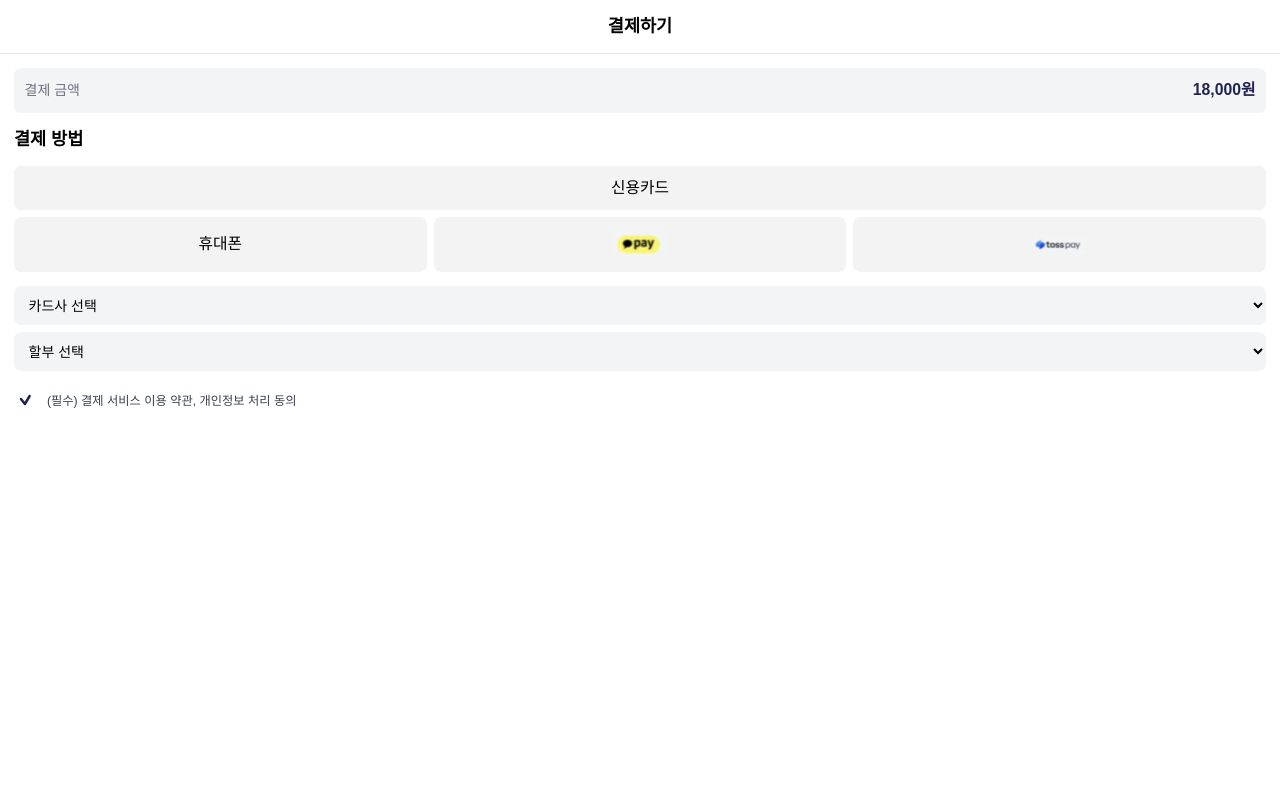
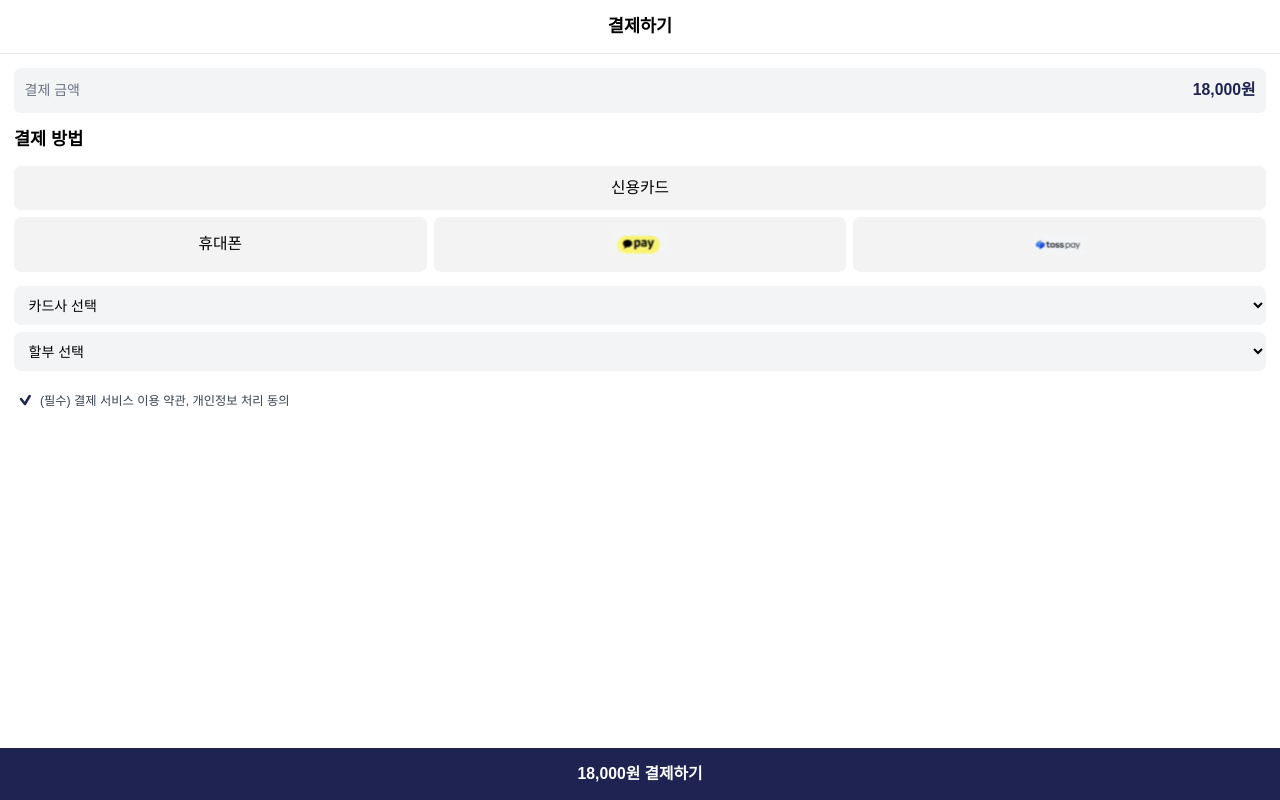
Before and after one commit to 1z-Labs/mytarot-client, a Vue app: page /paymentsMethod in a window 1280 px wide. Built offline with nearby package versions, Linux system fonts and the light colour scheme; a web font is replaced by a local one.

Commit message:
feat. 결제 버튼

```diff
--- a/src/views/paymentsMethodScreen.vue
+++ b/src/views/paymentsMethodScreen.vue
@@ -16,6 +16,9 @@ export default {
     },
     toggleTerms() {
       this.isTermsExpanded = !this.isTermsExpanded;
+    },
+    handleButtonClick() {
+      console.log("button is Clicked!");
     }
   }
 }
@@ -84,9 +87,11 @@ export default {
       </select>
     </div>
 
+    <!--약관 동의 펼쳐보기-->
+    <div class="flex flex-col gap-3">
       <div class="flex mt-3 items-center cursor-pointer" @click="toggleTerms">
         <img src="@/assets/payments/icons/activatedCheckIcon.svg" alt="약관 동의 아이콘">
-      <p class="text-sm ml-2 text-gray-700">(필수) 결제 서비스 이용 약관, 개인정보 처리 동의</p>
+        <p class="text-sm text-gray-700">(필수) 결제 서비스 이용 약관, 개인정보 처리 동의</p>
       </div>
 
       <!-- 약관 리스트 (v-if로 조건부 렌더링) -->
@@ -98,6 +103,13 @@ export default {
         </ul>
       </transition>
     </div>
+  </div>
+
+  <!--결제 버튼-->
+  <button class="bg-primary text-white text-lg font-bold p-4 text-center fixed bottom-0 left-0 right-0"
+  @click="handleButtonClick">
+    18,000원 결제하기
+  </button>
 </template>
 
 <style scoped>
```
Also changed, not shown: src/assets/payments/icons/downIcon.svg (added), src/assets/payments/icons/upIcon.svg (added). Lines whose indentation alone changed are shown as unchanged.
